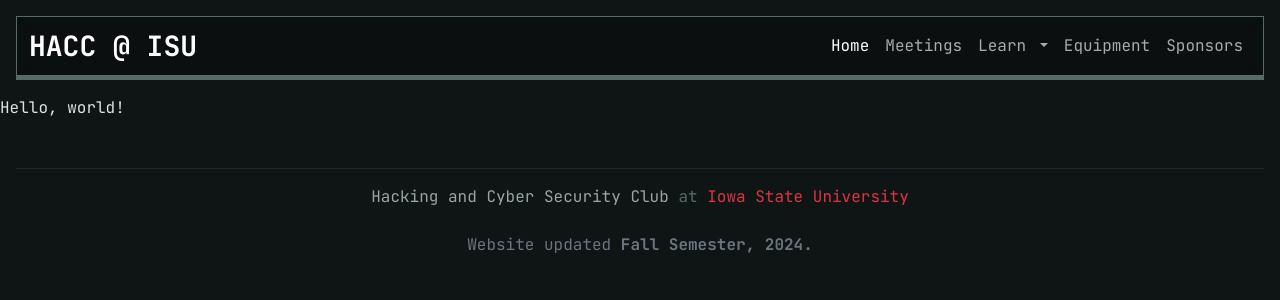
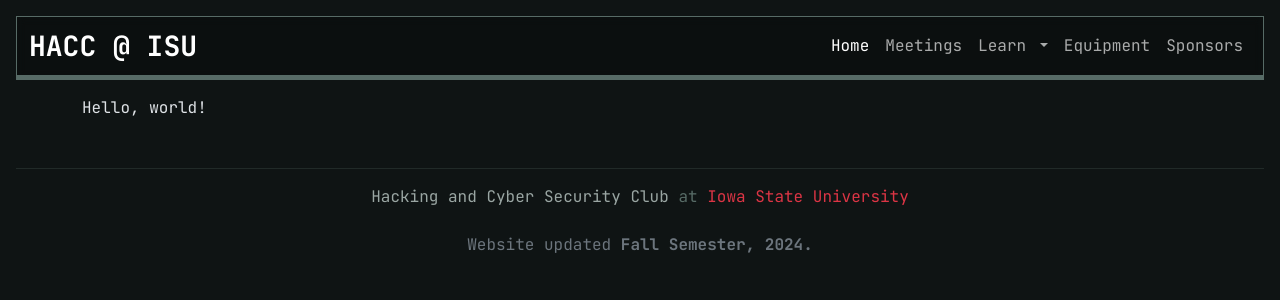
Before and after one commit to alex-pallan/new-hacc-website, a Jekyll site: the page built from index.md, in a window 1280 px wide. Shown: the top 300 px of the page. Built offline with Jekyll 4.4.1, drawn with Linux system fonts in a browser that asks for light colours.

Commit message:
Update index.md

```diff
--- a/index.md
+++ b/index.md
@@ -6,4 +6,4 @@ layout: skeleton
 title: Home
 ---
 
-Hello, world!
+<div class="container">Hello, world!</div>
```
